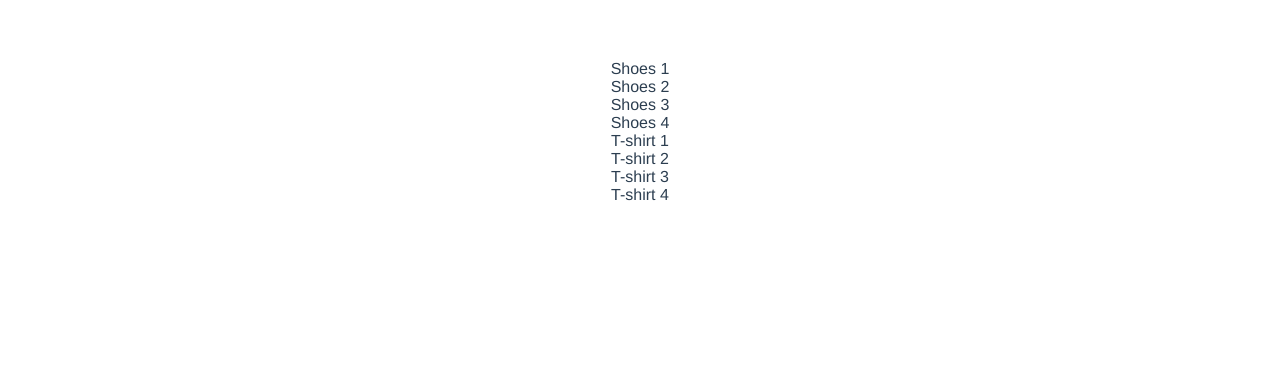
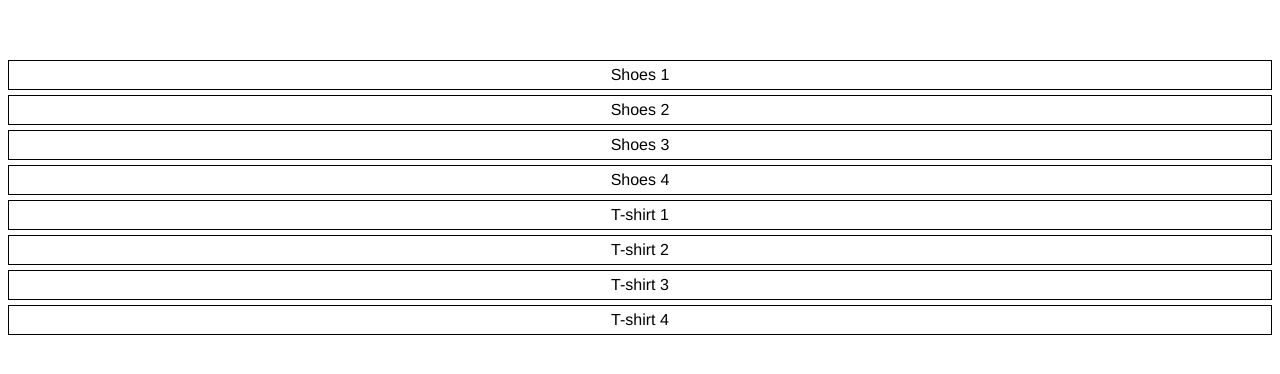
Before and after one commit to parunkov/vue5, a Vue app: page / in a window 1280 px wide. Shown: the top 374 px of the page. Built offline with nearby package versions, Linux system fonts and the light colour scheme.

Commit message:
selected style

```diff
--- a/src/App.vue
+++ b/src/App.vue
@@ -73,6 +73,11 @@ const leftData = ref([
 
 const onSelect = (event) => {
   console.log(event);
+  const cardData = leftData.value.find((item) => item.id === event.id);
+  const index = leftData.value.findIndex((item) => item.id === event.id);
+  cardData.selected = event.selected;
+  leftData.value[index] = cardData;
+  console.log(leftData.value);
 };
 </script>
 
@@ -89,7 +94,7 @@ const onSelect = (event) => {
   -webkit-font-smoothing: antialiased;
   -moz-osx-font-smoothing: grayscale;
   text-align: center;
-  color: #2c3e50;
+  color: black;
   margin-top: 60px;
 }
 </style>
--- a/src/components/DataItem.vue
+++ b/src/components/DataItem.vue
@@ -12,5 +12,19 @@ const onClick = () => {
 </script>
 
 <template>
-  <div :data="props.data" class="card" @click="onClick">{{ props.data.name }}</div>
+  <div :data="props.data" class="card" @click="onClick" :class="{ selected: props.data.selected }">
+    {{ props.data.name }}
+  </div>
 </template>
+
+<style lang="scss" scoped>
+.card {
+  padding: 5px;
+  border: 1px solid black;
+  margin-bottom: 5px;
+  &.selected {
+    background: black;
+    color: white;
+  }
+}
+</style>
```
